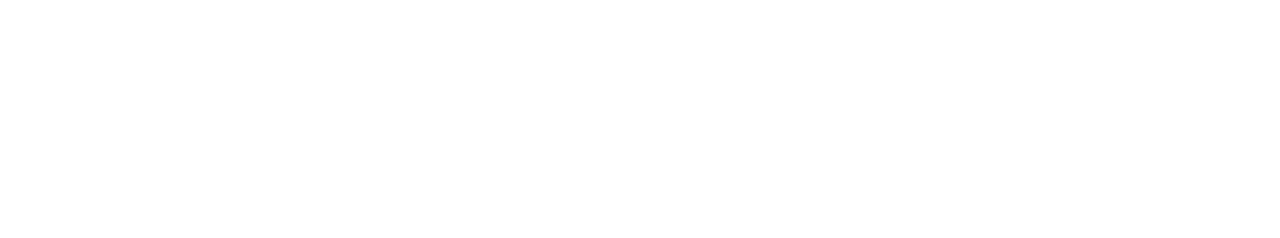
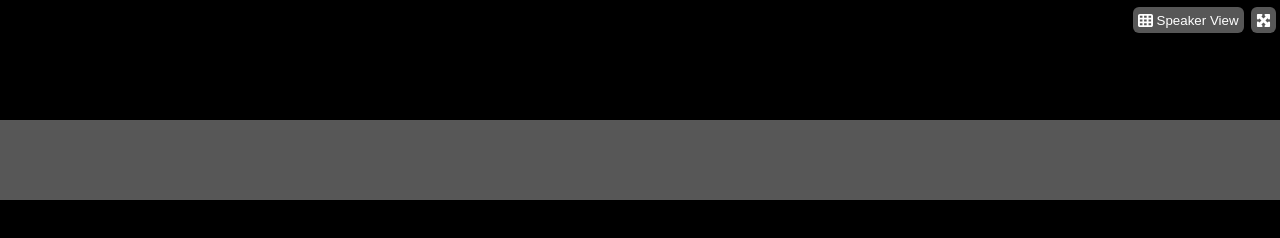
Before and after one commit to FernandoSilvera/html-css-zoom, a plain HTML site: page index.html in a window 1280 px wide. Drawn offline with Linux system fonts and the light colour scheme.

Commit message:
Header completed.

```diff
--- a/css/style.css
+++ b/css/style.css
@@ -5,10 +5,65 @@
 }
 
 body {
+  height: 100vh;
   font-family: "Fredoka", sans-serif;
   font-size: 16px;
+  background-color: black;
 }
 
 main {
 
 }
+
+
+/* FLEX FLEX FLEX FLEX FLEX FLEX FLEX FLEX */
+.flex-row {
+  display: flex;
+  justify-content: end;
+  align-items: center;
+}
+
+
+/* COLORS COLORS COLORS COLORS COLORS COLORS */
+.bg-black {
+  background-color: black;
+}
+
+
+/* SPECIFIC SPECIFIC SPECIFIC SPECIFIC SPECIFIC */
+header {
+  height: 5vh;
+}
+
+footer {
+  height: 10vh;
+  background-color: rgb(87, 87, 87);
+}
+
+#header-bar {
+  height: 100%;
+  padding: 0.5em 0.25em;
+}
+
+#main-section {
+  padding: 3em 4em 2em;
+}
+
+.header-btn {
+  padding: 5px;
+  border: none;
+  border-radius: 6px;
+  margin-left: 3px;
+  color: white;
+  background-color: rgb(87, 87, 87);
+}
+
+.header-icon {
+  width: 15px;
+  height: 15px;
+  vertical-align: middle;
+}
+
+.header-btn-txt {
+  vertical-align: middle;
+}
--- a/index.html
+++ b/index.html
@@ -10,16 +10,24 @@
 
 <body>
   <header>
-    <div class="flex-row">
-      <div class="col"> <!-- Align right -->
-        <!-- grey div: white icon + "Speaker View" / grey button: white icon -->
+    <div id="header-bar" class="flex-row">
+      <div class="col">
+        <button class="header-btn">
+          <svg xmlns="http://www.w3.org/2000/svg" viewBox="0 0 512 512" fill="currentColor" class="header-icon"><path d="M448 32C483.3 32 512 60.65 512 96V416C512 451.3 483.3 480 448 480H64C28.65 480 0 451.3 0 416V96C0 60.65 28.65 32 64 32H448zM152 96H64V160H152V96zM208 160H296V96H208V160zM448 96H360V160H448V96zM64 288H152V224H64V288zM296 224H208V288H296V224zM360 288H448V224H360V288zM152 352H64V416H152V352zM208 416H296V352H208V416zM448 352H360V416H448V352z"/></svg>
+          <span class="header-btn-txt">Speaker View</span>
+        </button>
+
+        <button class="header-btn">
+          <svg xmlns="http://www.w3.org/2000/svg" viewBox="0 0 448 512" fill="currentColor" class="header-icon"><path d="M447.1 319.1v135.1c0 13.26-10.75 23.1-23.1 23.1h-135.1c-12.94 0-24.61-7.781-29.56-19.75c-4.906-11.1-2.203-25.72 6.937-34.87l30.06-30.06L224 323.9l-71.43 71.44l30.06 30.06c9.156 9.156 11.91 22.91 6.937 34.87C184.6 472.2 172.9 479.1 160 479.1H24c-13.25 0-23.1-10.74-23.1-23.1v-135.1c0-12.94 7.781-24.61 19.75-29.56C23.72 288.8 27.88 288 32 288c8.312 0 16.5 3.242 22.63 9.367l30.06 30.06l71.44-71.44L84.69 184.6L54.63 214.6c-9.156 9.156-22.91 11.91-34.87 6.937C7.798 216.6 .0013 204.9 .0013 191.1v-135.1c0-13.26 10.75-23.1 23.1-23.1h135.1c12.94 0 24.61 7.781 29.56 19.75C191.2 55.72 191.1 59.87 191.1 63.1c0 8.312-3.237 16.5-9.362 22.63L152.6 116.7l71.44 71.44l71.43-71.44l-30.06-30.06c-9.156-9.156-11.91-22.91-6.937-34.87c4.937-11.95 16.62-19.75 29.56-19.75h135.1c13.26 0 23.1 10.75 23.1 23.1v135.1c0 12.94-7.781 24.61-19.75 29.56c-11.1 4.906-25.72 2.203-34.87-6.937l-30.06-30.06l-71.43 71.43l71.44 71.44l30.06-30.06c9.156-9.156 22.91-11.91 34.87-6.937C440.2 295.4 447.1 307.1 447.1 319.1z"/></svg>
+        </button>
       </div>
     </div>
   </header>
 
   <!-- MAIN MAIN MAIN MAIN MAIN MAIN MAIN - - - - - - - - - - -->
   <main>
-    <!-- FIRST ROW - - - - - - - - - - -->
+    <section id="main-section">
+      <!-- FIRST ROW - - - - - - - - - - -->
     <div class="flex-row">
       <div class="col"></div>
       <div class="col"></div>
@@ -73,6 +81,7 @@
       <div class="col"></div>
       <div class="col"></div>
     </div>
+    </section>
   </main>
 
   <!-- FOOTER FOOTER FOOTER FOOTER FOOTER - - - - - - - - - - -->
```
